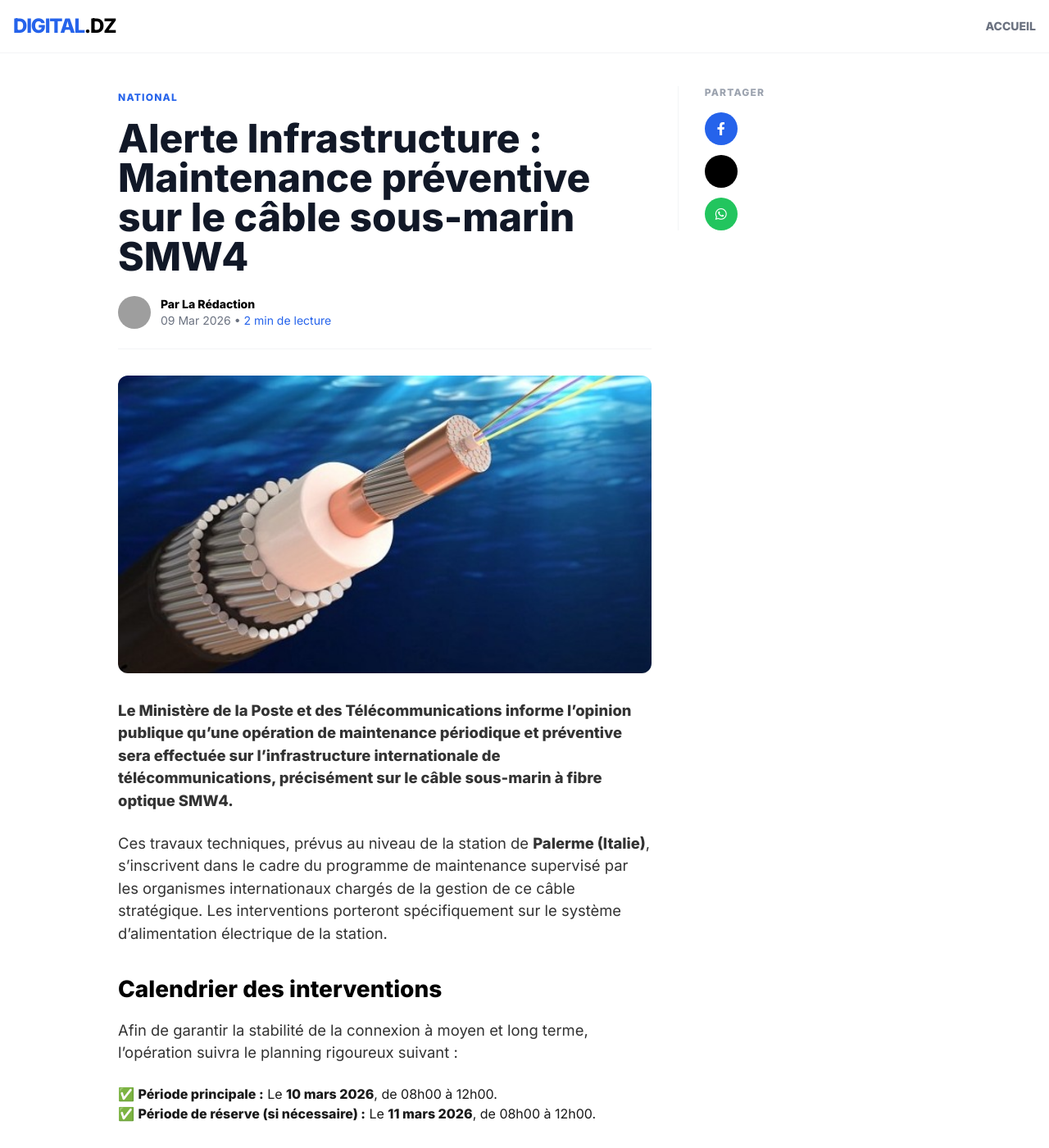
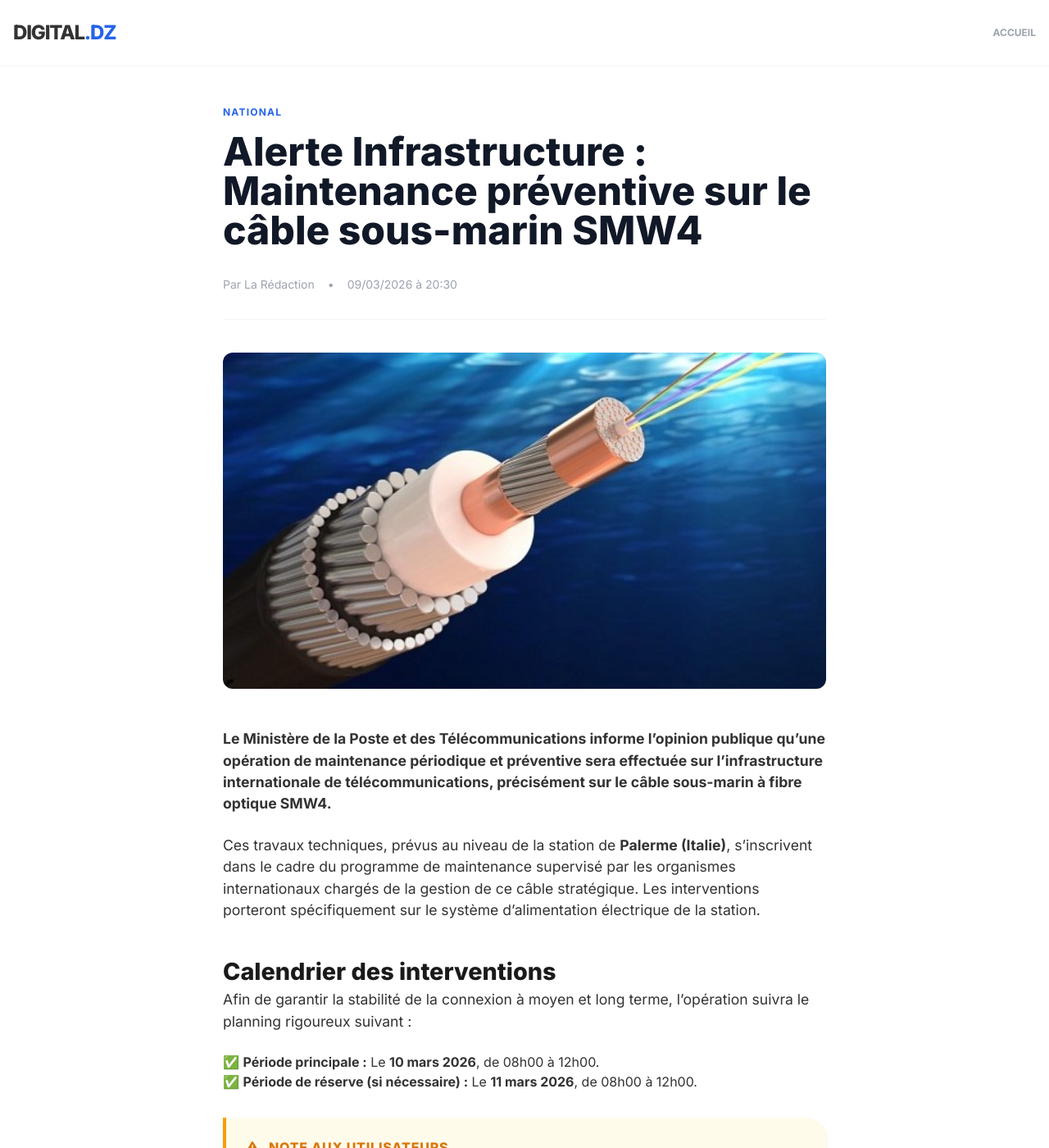
Before and after one commit to bastaps/Basta-InfosTech, a Jekyll site: the page built from presse/maintenance-cable-smw4.md, in a window 1280 px wide and 1400 px high. Shown: the whole window at 82% size. Built offline with Jekyll 4.4.1, drawn with Linux system fonts in a browser that asks for light colours; nearby versions of some CDN libraries; some of the changed text lies outside the part shown; grey boxes are pictures that could not be loaded.

Commit message:
Update article.html

```diff
--- a/_layouts/article.html
+++ b/_layouts/article.html
@@ -1,5 +1,5 @@
 ---
-# Layout épuré inspiré de MobileAlgérie
+# Layout autonome épuré
 ---
 <!DOCTYPE html>
 <html lang="fr">
@@ -10,76 +10,43 @@
     <script src="https://cdn.tailwindcss.com"></script>
     <link rel="stylesheet" href="https://cdnjs.cloudflare.com/ajax/libs/font-awesome/6.4.0/css/all.min.css">
     <style>
-        @import url('https://fonts.googleapis.com/css2?family=Inter:wght@300;400;600;800&display=swap');
-        body { font-family: 'Inter', sans-serif; color: #1a1a1a; line-height: 1.6; }
-        .article-content p { margin-bottom: 1.5rem; font-size: 1.15rem; color: #333; }
-        .article-content h2 { font-weight: 800; font-size: 1.75rem; margin-top: 2rem; margin-bottom: 1rem; color: #000; }
-        .sticky-share { position: sticky; top: 100px; }
+        @import url('https://fonts.googleapis.com/css2?family=Inter:wght@400;700;800&display=swap');
+        body { font-family: 'Inter', sans-serif; line-height: 1.7; color: #333; }
+        .article-body p { margin-bottom: 1.5rem; font-size: 1.1rem; }
+        .article-body h2 { font-weight: 800; font-size: 1.8rem; margin-top: 2.5rem; color: #1a1a1a; }
     </style>
 </head>
 <body class="bg-white">
 
-    <!-- Header épuré -->
-    <nav class="border-b border-gray-100 py-4 sticky top-0 bg-white/90 backdrop-blur-md z-50">
+    <nav class="border-b border-gray-100 py-6">
         <div class="container mx-auto px-4 flex justify-between items-center">
-            <a href="{{ '/' | relative_url }}" class="text-2xl font-extrabold tracking-tighter text-blue-600">DIGITAL<span class="text-black">.DZ</span></a>
-            <a href="{{ '/' | relative_url }}" class="text-sm font-bold text-gray-500 hover:text-blue-600">ACCUEIL</a>
+            <a href="{{ site.baseurl }}/" class="text-2xl font-extrabold tracking-tighter">DIGITAL<span class="text-blue-600">.DZ</span></a>
+            <a href="{{ site.baseurl }}/" class="text-xs font-bold text-gray-400 hover:text-blue-600 uppercase">Accueil</a>
         </div>
     </nav>
 
-    <main class="container mx-auto px-4 max-w-5xl py-10">
-        <div class="flex flex-wrap -mx-4">
-            <!-- Article -->
-            <div class="w-full lg:w-8/12 px-4">
-                <div class="mb-4">
-                    <span class="text-blue-600 font-bold uppercase text-xs tracking-widest">{{ page.category }}</span>
-                </div>
-                <h1 class="text-3xl md:text-5xl font-extrabold leading-tight mb-6 text-gray-900">{{ page.title }}</h1>
+    <article class="max-w-3xl mx-auto px-4 py-12">
+        <span class="text-blue-600 font-bold text-xs uppercase tracking-widest mb-4 block">{{ page.category }}</span>
+        <h1 class="text-3xl md:text-5xl font-extrabold text-gray-900 leading-tight mb-8">{{ page.title }}</h1>
 
-                <div class="flex items-center text-sm text-gray-500 mb-8 pb-6 border-b border-gray-100">
-                    <img src="https://ui-avatars.com/api/?name=Redaction&background=0D8ABC&color=fff" class="w-10 h-10 rounded-full mr-3">
-                    <div>
-                        <div class="font-bold text-black">Par La Rédaction</div>
-                        <div>
-                            {{ page.date | date: "%d %b %Y" }} •
-                            <span class="text-blue-600">
-                                {% assign words = content | number_of_words %}
-                                {{ words | divided_by: 180 | plus: 1 }} min de lecture
-                            </span>
-                        </div>
-                    </div>
-                </div>
+        <div class="flex items-center text-sm text-gray-400 border-b border-gray-100 pb-8 mb-10 font-medium">
+            <span class="mr-4">Par La Rédaction</span>
+            <span class="mr-4">•</span>
+            <span>{{ page.date | date: "%d/%m/%Y à %H:%M" }}</span>
+        </div>
 
-                <div class="article-content">
-                    {% if page.image %}
-                    <img src="{{ page.image | relative_url }}" class="w-full rounded-xl mb-8 shadow-sm">
-                    {% endif %}
+        {% if page.image %}
+        <img src="{{ page.image | relative_url }}" class="w-full rounded-xl shadow-sm mb-12">
+        {% endif %}
 
-                    <div class="prose prose-lg max-w-none">
-                        {{ content }}
-                    </div>
-                </div>
-            </div>
+        <div class="article-body">
+            {{ content }}
+        </div>
+    </article>
 
-            <!-- Sidebar -->
-            <aside class="w-full lg:w-4/12 px-4 mt-10 lg:mt-0">
-                <div class="sticky-share border-l border-gray-100 pl-8">
-                    <h4 class="font-bold mb-4 uppercase text-xs tracking-widest text-gray-400">Partager</h4>
-                    <div class="flex flex-col space-y-3">
-                        <a href="#" class="w-10 h-10 rounded-full bg-blue-600 text-white flex items-center justify-center hover:bg-blue-700"><i class="fab fa-facebook-f"></i></a>
-                        <a href="#" class="w-10 h-10 rounded-full bg-black text-white flex items-center justify-center hover:bg-gray-800"><i class="fab fa-x-twitter"></i></a>
-                        <a href="#" class="w-10 h-10 rounded-full bg-green-500 text-white flex items-center justify-center hover:bg-green-600"><i class="fab fa-whatsapp"></i></a>
-                    </div>
-                </div>
-            </aside>
-        </div>
-    </main>
+    <footer class="bg-gray-50 py-12 mt-20 border-t border-gray-100 text-center">
+        <p class="text-xs text-gray-400 font-bold uppercase tracking-[0.3em]">© DIGITAL.DZ</p>
+    </footer>
 
-    <footer class="bg-gray-50 border-t border-gray-100 py-10 mt-20">
-        <div class="container mx-auto px-4 text-center">
-            <div class="text-xl font-extrabold mb-4">DIGITAL.DZ</div>
-            <p class="text-sm text-gray-500 italic">L'actualité des télécoms et du numérique en Algérie.</p>
-        </div>
-    </footer>
 </body>
 </html>
```
